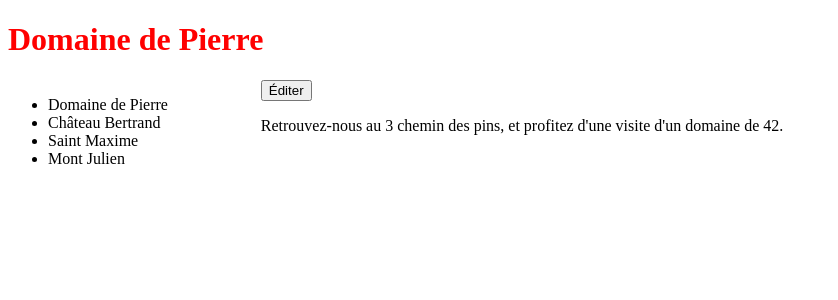
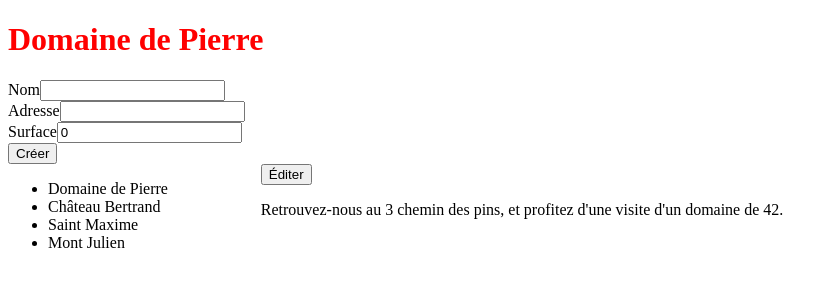
Before and after one commit to pbreteche/formation, an Angular app: page / in a window 1280 px wide. Shown: the top 300 px of the page, without its empty margins (0-838 px from the left). Built offline with nearby package versions, Linux system fonts and the light colour scheme.

Commit message:
création du formulaire de création

```diff
--- a/src/app/app.component.html
+++ b/src/app/app.component.html
@@ -3,6 +3,7 @@
     {{ currentVineyard.name }}
   </h1>
 </div>
+<app-create (creation)="add($event)"></app-create>
 <div class="main">
   <app-menu (vineyardSelection)="setCurrentVineyard($event)"  [vineyards]="vineyardList"></app-menu>
   <app-detail [vineyard]="currentVineyard" *ngIf="!isEditing" (edition)="setEditing(true)"></app-detail>
--- a/src/app/app.component.ts
+++ b/src/app/app.component.ts
@@ -45,4 +45,8 @@ export class AppComponent {
   setEditing(isEditing: boolean) {
     this.isEditing = isEditing;
   }
+
+  add(vineyard: Vineyard) {
+    this.vineyardList.push(vineyard);
+  }
 }
--- a/src/app/app.module.ts
+++ b/src/app/app.module.ts
@@ -6,13 +6,15 @@ import { AppComponent } from './app.component';
 import { MenuComponent } from './components/menu/menu.component';
 import { DetailComponent } from './components/detail/detail.component';
 import { EditComponent } from './components/edit/edit.component';
+import { CreateComponent } from './components/create/create.component';
 
 @NgModule({
   declarations: [
     AppComponent,
     MenuComponent,
     DetailComponent,
-    EditComponent
+    EditComponent,
+    CreateComponent
   ],
   imports: [
     BrowserModule,
--- /dev/null
+++ b/src/app/components/create/create.component.html
@@ -0,0 +1,24 @@
+<form>
+  <div>
+    <label for="vineyard[name]">Nom</label>
+    <input
+      type="text" id="vineyard[name]" name="vineyard[name]"
+      [(ngModel)]="newVineyard.name"
+    />
+  </div>
+  <div>
+    <label for="vineyard[address]">Adresse</label>
+    <input
+      type="text" id="vineyard[address]" name="vineyard[address]"
+      [(ngModel)]="newVineyard.address"
+    />
+  </div>
+  <div>
+    <label for="vineyard[area]">Surface</label>
+    <input
+      type="number" id="vineyard[area]" name="vineyard[area]"
+      [(ngModel)]="newVineyard.area"
+    />
+  </div>
+  <button (click)="create()">Créer</button>
+</form>
--- /dev/null
+++ b/src/app/components/create/create.component.ts
@@ -0,0 +1,26 @@
+import {Component, OnInit, Output, EventEmitter} from '@angular/core';
+import {Vineyard} from 'models/vineyard';
+
+@Component({
+  selector: 'app-create',
+  templateUrl: './create.component.html',
+  styleUrls: ['./create.component.css']
+})
+export class CreateComponent implements OnInit {
+
+  newVineyard = new Vineyard();
+
+  @Output()
+  creation = new EventEmitter<Vineyard>();
+
+  constructor() { }
+
+  ngOnInit() {
+  }
+
+  create() {
+    this.creation.emit(this.newVineyard);
+    this.newVineyard = new Vineyard();
+  }
+
+}
--- a/src/models/vineyard.ts
+++ b/src/models/vineyard.ts
@@ -2,8 +2,8 @@
 export class Vineyard {
 
   constructor(
-    public name: string,
-    public address: string,
-    public area: number
+    public name: string = '',
+    public address: string = '',
+    public area: number = 0
   ){}
 }
```
Also changed, not shown: src/app/components/create/create.component.css (added), 1 other file (tests, documents, lock files or other folders).
